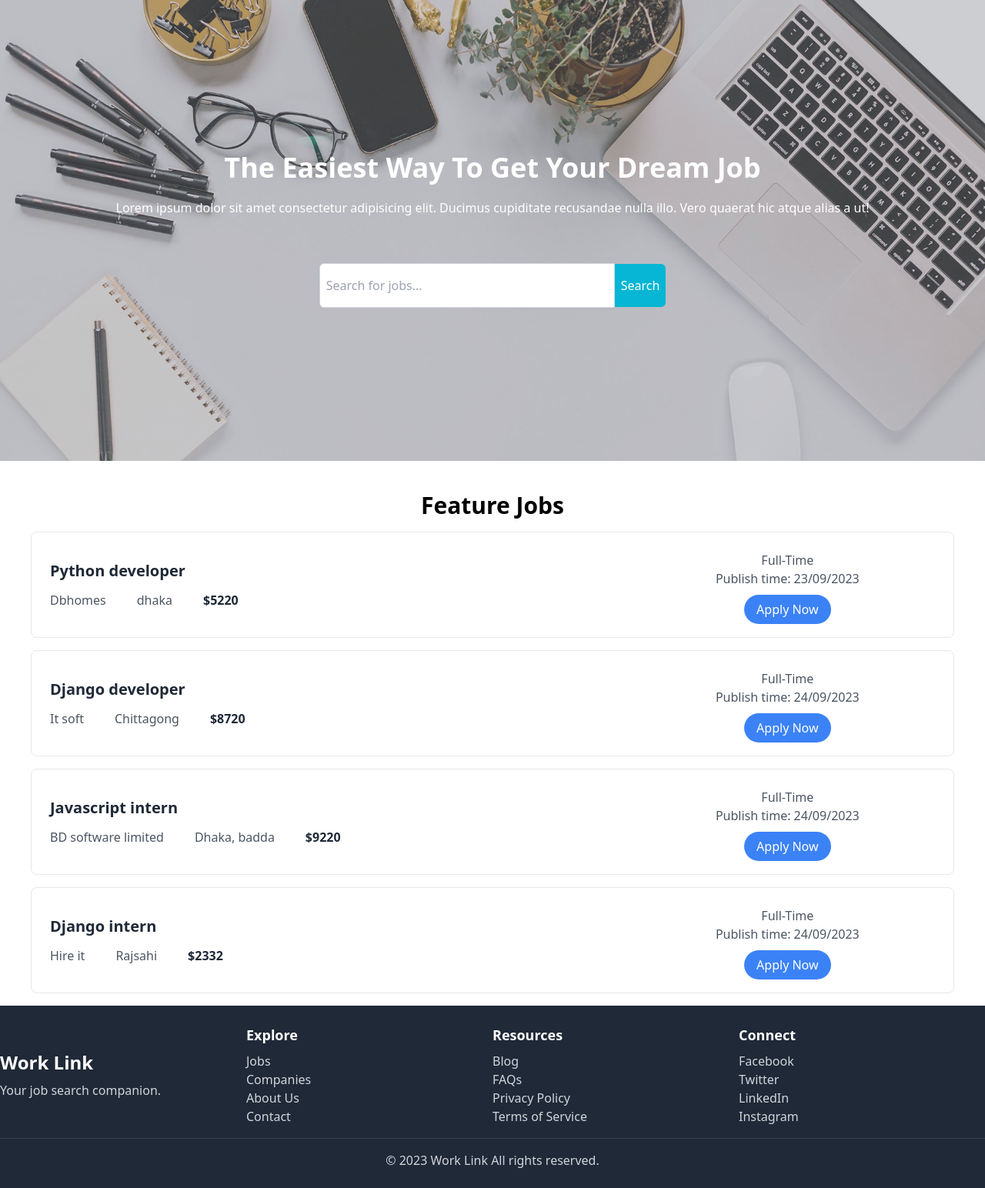
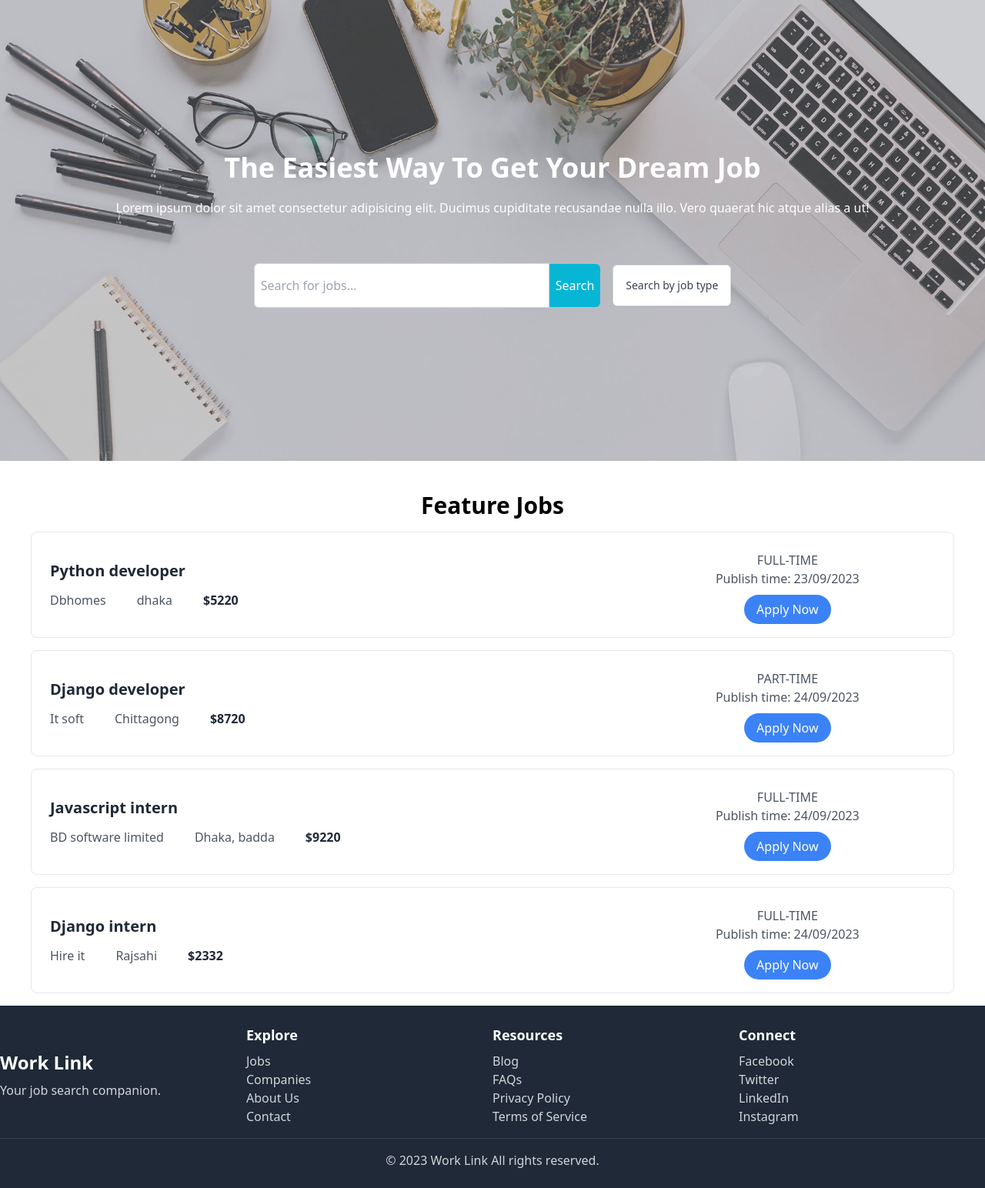
Before and after one commit to umarfaruk2/django-job-portal-web-app, a Django app: page / in a window 1280 px wide. Shown: the part 61-1605 px from the top of the page at 77% size. Run offline with Django 4.2, Linux system fonts and the light colour scheme; data comes from the database, SQL or seed files in the repository; both versions use the stored data as it was after the commit; some libraries are stand-ins or nearby versions.

Commit message:
update job search and filter

```diff
--- a/core/templates/home.html
+++ b/core/templates/home.html
@@ -1,10 +1,5 @@
-{% extends "base.html" %}
-{% load static %}
-
-{% block title %}
-    Home
-{% endblock title %}
-
+{% extends "base.html" %} {% load static %}
+{% block title %} Home {% endblock title %}
 {% block content %}
 <div
   style="
@@ -13,33 +8,73 @@
     background-repeat: no-repeat;
     height: 600px;
     position: relative;
-  ">
+  "
+>
   <div class="h-[600px] flex items-center z-10 justify-center relative">
     <div class="absolute inset-0 bg-[#7f848c] opacity-40"></div>
     <div class="text-center relative">
-      <h3 class="text-4xl text-white font-bold">The Easiest Way To Get Your Dream Job</h3>
+      <h3 class="text-4xl text-white font-bold">
+        The Easiest Way To Get Your Dream Job
+      </h3>
       <p class="text-white mx-auto py-5">
         Lorem ipsum dolor sit amet consectetur adipisicing elit. Ducimus
         cupiditate recusandae nulla illo. Vero quaerat hic atque alias a ut!
       </p>
 
-      <form action="" method="GET">
+      <div class="flex items-center justify-center">
+        <form action="" method="get">
           <div class="flex items-center justify-center mt-10">
             <input
               type="text"
-            name="q"
+              name="search"
               placeholder="Search for jobs..."
               class="pl-2 py-4 border rounded-l-md border-gray-300 w-96 focus:outline-none"
             />
-          <button type="submit" class="bg-cyan-500 text-white px-2 py-4 rounded-r-md">
+            <button
+              type="submit"
+              class="bg-cyan-500 text-white px-2 py-4 rounded-r-md"
+            >
               Search
             </button>
           </div>
         </form>
 
+        <div class="relative inline-block text-left mt-10 ml-4">
+          <button
+            id="dropdown-button"
+            type="button"
+            class="px-4 py-4 text-sm font-medium text-gray-700 bg-white border border-gray-300 rounded-md shadow-sm hover:bg-gray-100 focus:outline-none focus:ring-2 focus:ring-offset-2 focus:ring-offset-gray-100 focus:ring-indigo-500"
+          >
+            Search by job type
+          </button>
+          <div
+            id="dropdown-menu"
+            class="origin-top-right absolute right-0 mt-2 w-36 rounded-md shadow-lg bg-white ring-1 ring-black ring-opacity-5 hidden"
+          >
+            <div
+              class="py-1"
+              role="menu"
+              aria-orientation="vertical"
+              aria-labelledby="options-menu"
+            >
+              {% for item in job_type %}
+              <form action="" method="get">
+                <a
+                  href="?job={{ item }}"
+                  class="block px-4 py-2 text-sm text-gray-700 hover:bg-gray-100"
+                  role="menuitem"
+                  >{{item}}</a
+                >
+              </form>
+              {% endfor %}
             </div>
           </div>
         </div>
+      </div>
+    </div>
+  </div>
+</div>
+<!-- </div> -->
 
 <!-- job list -->
 
@@ -57,9 +92,14 @@
       </div>
     </div>
     <div class="lg:w-1/3 mt-4 lg:mt-0 text-center">
-      <p class="text-gray-600">Full-Time</p>
-      <p class="text-gray-600 pb-4">Publish time: {{item.publish_date|date:"d/m/Y" }}</p>
-      <a href="{% url 'job_detail' item.id %}" class="bg-blue-500 text-white rounded-full px-4 py-2 hover:bg-blue-600 focus:outline-none focus:bg-blue-600">
+      <p class="text-gray-600">{{item.job_type}}</p>
+      <p class="text-gray-600 pb-4">
+        Publish time: {{item.publish_date|date:"d/m/Y" }}
+      </p>
+      <a
+        href="{% url 'job_detail' item.id %}"
+        class="bg-blue-500 text-white rounded-full px-4 py-2 hover:bg-blue-600 focus:outline-none focus:bg-blue-600"
+      >
         Apply Now
       </a>
     </div>
@@ -79,34 +119,83 @@
       <div class="w-full lg:w-1/4 mb-4 lg:mb-0">
         <h4 class="text-lg font-semibold">Explore</h4>
         <ul class="mt-2">
-          <li><a href="#" class="text-gray-300 hover:text-blue-400">Jobs</a></li>
-          <li><a href="#" class="text-gray-300 hover:text-blue-400">Companies</a></li>
-          <li><a href="#" class="text-gray-300 hover:text-blue-400">About Us</a></li>
-          <li><a href="#" class="text-gray-300 hover:text-blue-400">Contact</a></li>
+          <li>
+            <a href="#" class="text-gray-300 hover:text-blue-400">Jobs</a>
+          </li>
+          <li>
+            <a href="#" class="text-gray-300 hover:text-blue-400">Companies</a>
+          </li>
+          <li>
+            <a href="#" class="text-gray-300 hover:text-blue-400">About Us</a>
+          </li>
+          <li>
+            <a href="#" class="text-gray-300 hover:text-blue-400">Contact</a>
+          </li>
         </ul>
       </div>
       <div class="w-full lg:w-1/4 mb-4 lg:mb-0">
         <h4 class="text-lg font-semibold">Resources</h4>
         <ul class="mt-2">
-          <li><a href="#" class="text-gray-300 hover:text-blue-400">Blog</a></li>
-          <li><a href="#" class="text-gray-300 hover:text-blue-400">FAQs</a></li>
-          <li><a href="#" class="text-gray-300 hover:text-blue-400">Privacy Policy</a></li>
-          <li><a href="#" class="text-gray-300 hover:text-blue-400">Terms of Service</a></li>
+          <li>
+            <a href="#" class="text-gray-300 hover:text-blue-400">Blog</a>
+          </li>
+          <li>
+            <a href="#" class="text-gray-300 hover:text-blue-400">FAQs</a>
+          </li>
+          <li>
+            <a href="#" class="text-gray-300 hover:text-blue-400"
+              >Privacy Policy</a
+            >
+          </li>
+          <li>
+            <a href="#" class="text-gray-300 hover:text-blue-400"
+              >Terms of Service</a
+            >
+          </li>
         </ul>
       </div>
       <div class="w-full lg:w-1/4">
         <h4 class="text-lg font-semibold">Connect</h4>
         <ul class="mt-2">
-          <li><a href="#" class="text-gray-300 hover:text-blue-400">Facebook</a></li>
-          <li><a href="#" class="text-gray-300 hover:text-blue-400">Twitter</a></li>
-          <li><a href="#" class="text-gray-300 hover:text-blue-400">LinkedIn</a></li>
-          <li><a href="#" class="text-gray-300 hover:text-blue-400">Instagram</a></li>
+          <li>
+            <a href="#" class="text-gray-300 hover:text-blue-400">Facebook</a>
+          </li>
+          <li>
+            <a href="#" class="text-gray-300 hover:text-blue-400">Twitter</a>
+          </li>
+          <li>
+            <a href="#" class="text-gray-300 hover:text-blue-400">LinkedIn</a>
+          </li>
+          <li>
+            <a href="#" class="text-gray-300 hover:text-blue-400">Instagram</a>
+          </li>
         </ul>
       </div>
     </div>
-    <hr class="border-t border-gray-700 my-4">
-    <p class="text-center text-gray-300">&copy; 2023 Work Link All rights reserved.</p>
+    <hr class="border-t border-gray-700 my-4" />
+    <p class="text-center text-gray-300">
+      &copy; 2023 Work Link All rights reserved.
+    </p>
   </div>
 </footer>
 
+<script>
+  const dropdownButton = document.getElementById("dropdown-button");
+  const dropdownMenu = document.getElementById("dropdown-menu");
+
+  dropdownButton.addEventListener("click", () => {
+    dropdownMenu.classList.toggle("hidden");
+  });
+
+  // Close the dropdown if a click occurs outside of it
+  window.addEventListener("click", (event) => {
+    if (
+      !dropdownButton.contains(event.target) &&
+      !dropdownMenu.contains(event.target)
+    ) {
+      dropdownMenu.classList.add("hidden");
+    }
+  });
+</script>
+
 {% endblock content %}
--- a/core/views.py
+++ b/core/views.py
@@ -1,7 +1,21 @@
 from django.shortcuts import render
 from dashboard.models import JobPostModel
+from dashboard.contains import JOB_TYPE
 
 def home(request):
     job_list = JobPostModel.objects.all()
 
-    return render(request, 'home.html', {'data': job_list})
+    search_item = request.GET.get('search')
+    job = request.GET.get('job')
+    if search_item:
+        job_list = JobPostModel.objects.filter(title__icontains = search_item)
+    elif job == 'All':
+        job_list = JobPostModel.objects.all()
+    elif job:
+        job_list = JobPostModel.objects.filter(job_type = job)
+
+    job_type = ['All']
+    for item  in JOB_TYPE:
+        job_type.append(item[0])
+
+    return render(request, 'home.html', {'data': job_list, 'job_type': job_type})
--- /dev/null
+++ b/dashboard/contains.py
@@ -0,0 +1,4 @@
+JOB_TYPE = (
+        ('FULL-TIME', 'FULL-TIME'),
+        ('PART-TIME', 'PART-TIME')
+    )
--- a/dashboard/models.py
+++ b/dashboard/models.py
@@ -1,13 +1,10 @@
 from django.db import models
 from django.contrib.auth.models import User
 from accounts.models import RegisterInfoModel
+from .contains import JOB_TYPE
 
 
 class JobPostModel(models.Model):
-    JOB_TYPE = (
-        ('FULL-TIME', 'FULL-TIME'),
-        ('PART-TIME', 'PART-TIME')
-    )
     user = models.ForeignKey(User, on_delete=models.CASCADE)
     title = models.CharField(max_length=50)
     company = models.CharField(max_length=50)
--- a/dashboard/templates/dashboard/posted_jobs.html
+++ b/dashboard/templates/dashboard/posted_jobs.html
@@ -26,7 +26,7 @@
           <td class="py-3 px-6 text-left">{{item.title}}</td>
           <td class="py-3 px-6 text-left">{{item.company}}</td>
           <td class="py-3 px-6 text-center">
-            {{item.description|truncatewords:10}}
+            {{item.description|truncatewords:3}}
           </td>
           <td class="py-3 px-6 text-center">{{item.salary}}</td>
           <td class="py-3 px-6 text-center">{{item.location}}</td>
```
Also changed, not shown: db.sqlite3. Lines whose indentation alone changed are shown as unchanged.
